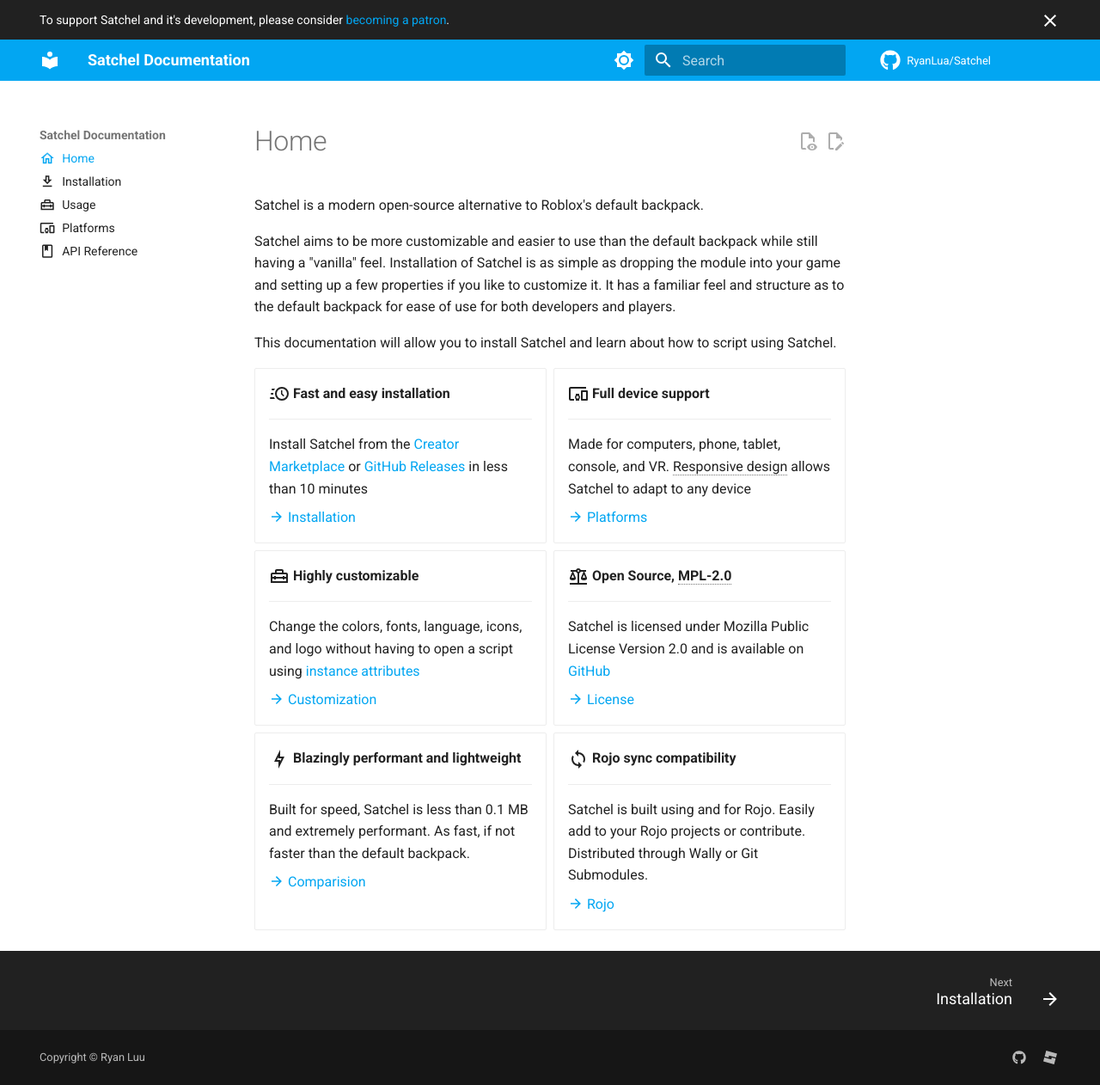
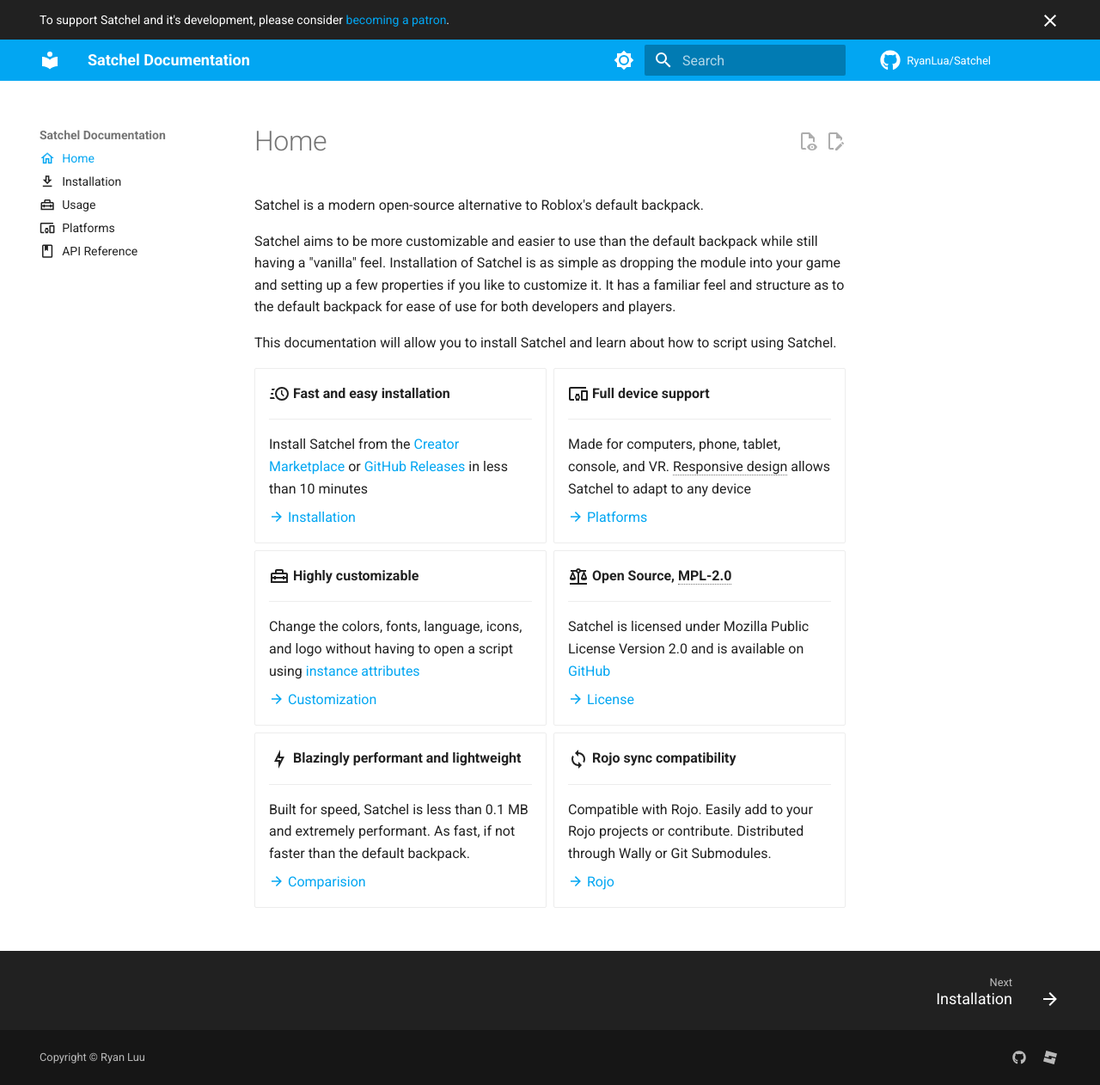
Before and after one commit to RyanLua/Satchel, an MkDocs documentation site: the page built from docs/index.md, in a window 1280 px wide and 1262 px high. Shown: the whole window at 86% size. Built offline with MkDocs 1.6.1 and Material for MkDocs 9.7.7, drawn with Linux system fonts in a browser that asks for light colours; comment, search, counter and statistics services are not loaded; the version menu is left out.

Commit message:
Update Rojo description

```diff
--- a/docs/index.md
+++ b/docs/index.md
@@ -58,7 +58,7 @@
 
     ---
 
-    Satchel is built using and for Rojo. Easily add to your Rojo projects or contribute. Distributed through Wally or Git Submodules.
+    Compatible with Rojo. Easily add to your Rojo projects or contribute. Distributed through Wally or Git Submodules.
 
     [:material-arrow-right: Rojo](https://rojo.space/)
 
```
